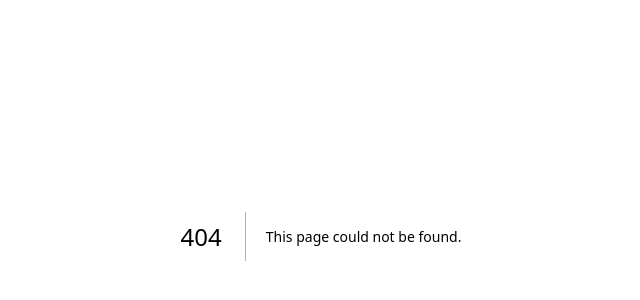
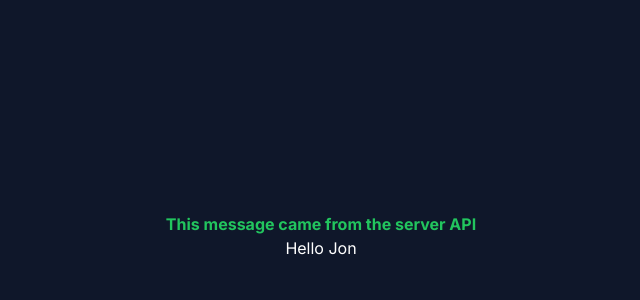
Before and after one commit to JezzyDeves/next-demo-app, a Next.js app: page /overview/async in a window 1280 px wide. Before the commit this address had no page. Shown: the part 164-464 px from the top of the page, without its empty margins (319-959 px from the left). Built offline with nearby package versions, Linux system fonts and the light colour scheme.

Commit message:
Adds async demo page

```diff
--- /dev/null
+++ b/app/api/greet/route.ts
@@ -0,0 +1,5 @@
+export async function POST(request: Request) {
+  const person: { name: string } = await request.json();
+
+  return Response.json({ message: `Hello ${person.name}` });
+}
--- /dev/null
+++ b/app/overview/async/page.tsx
@@ -0,0 +1,19 @@
+export default async function Page() {
+  const { message } = await (
+    await fetch("http://localhost:3000/api/greet", {
+      method: "POST",
+      body: JSON.stringify({ name: "Jon" }),
+    })
+  ).json();
+
+  return (
+    <>
+      <div className="flex min-h-screen flex-col items-center justify-center bg-slate-900 text-center text-white">
+        <p className="font-bold text-green-500">
+          This message came from the server API
+        </p>
+        {message}
+      </div>
+    </>
+  );
+}
--- a/app/overview/layout/nested/page.tsx
+++ b/app/overview/layout/nested/page.tsx
@@ -1,7 +1,10 @@
+import LinkButton from "@/components/LinkButton";
+
 export default function Page() {
   return (
     <>
       <p className="font-bold">Layout applies to this nested route</p>
+      <LinkButton href="/overview/async">Next</LinkButton>
     </>
   );
 }
```
